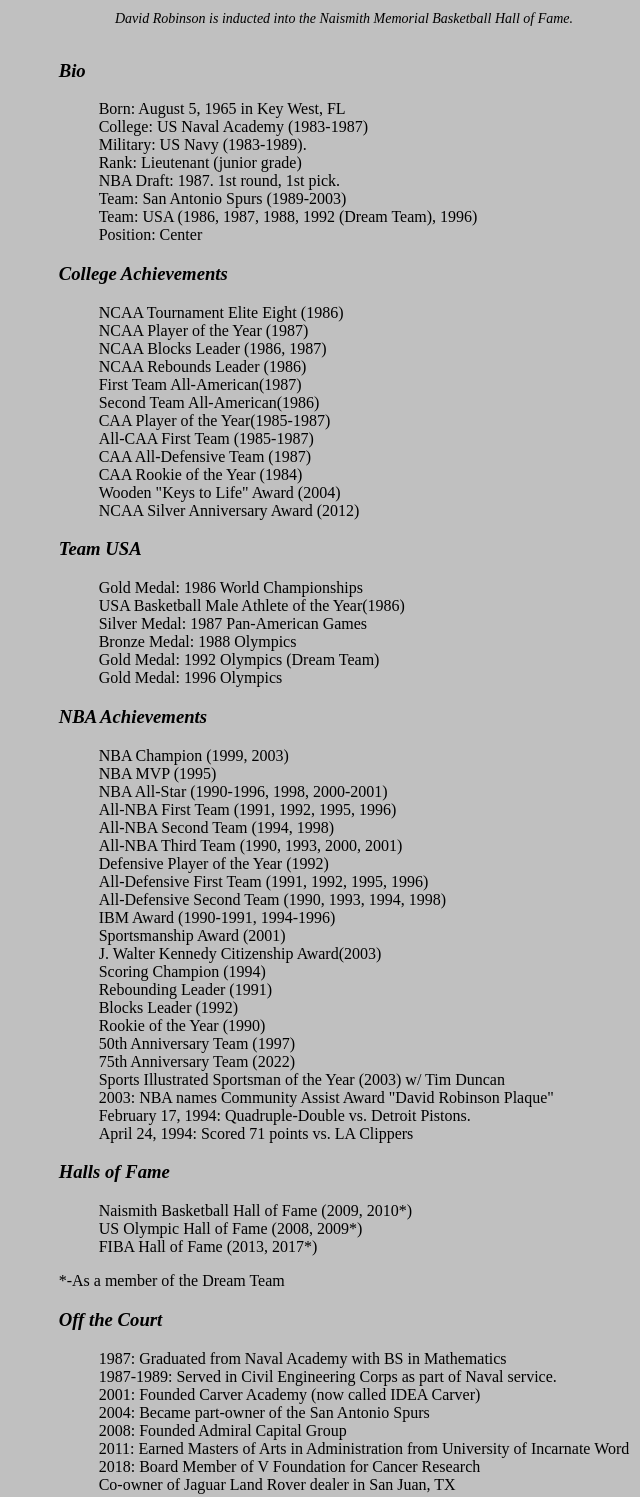
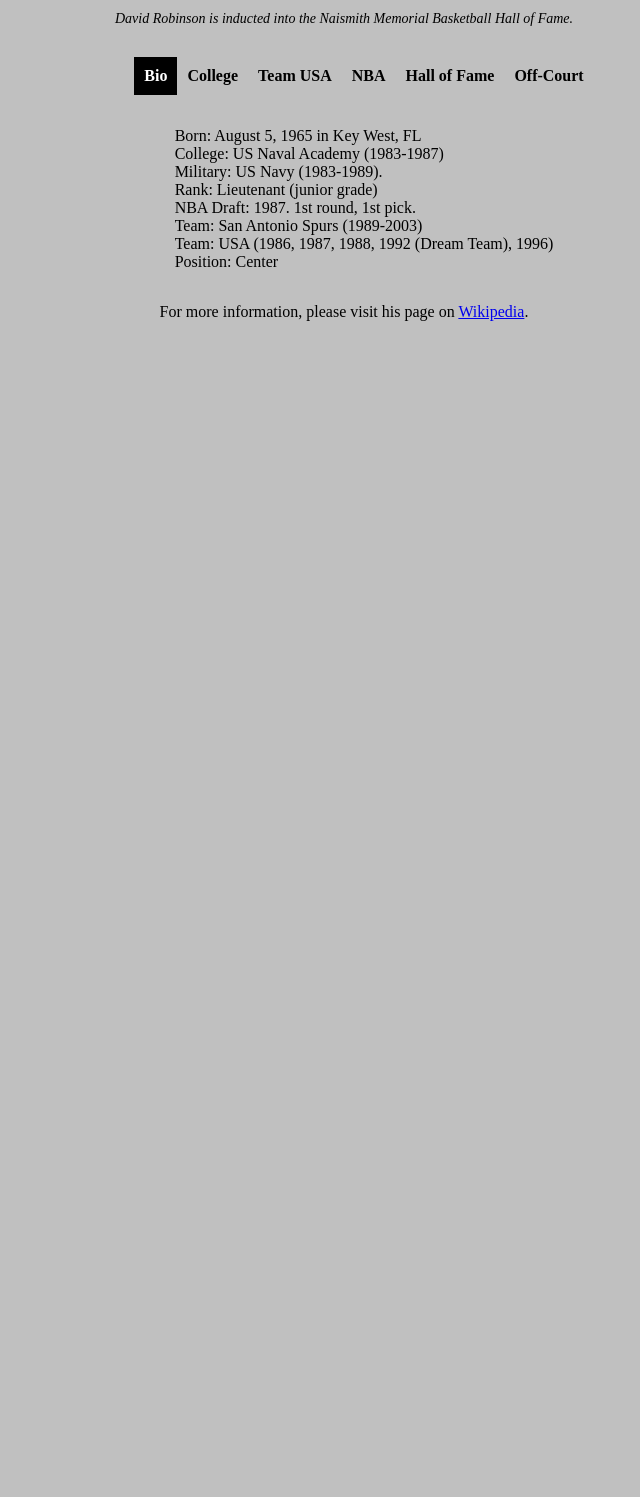
Before and after one commit to cbgalbreath/Tribute-Test-Page, a plain HTML site: page index.html in a window 1280 px wide. Shown: the part 406-1903 px from the top of the page, without its empty margins (296-936 px from the left). After the commit the page ends 800 px from the top, so only its background shows below. Drawn offline with Linux system fonts and the light colour scheme.

Commit message:
Updated tabs for information.

```diff
--- a/index.html
+++ b/index.html
@@ -1,5 +1,5 @@
 <!DOCTYPE HTML>
-<html>
+<html lang="en">
   <head>
     <title>David "The Admiral" Robinson</title>
     <link href="style.css" rel="stylesheet" type="text/css">
@@ -14,10 +14,19 @@
 
       </div>
       <div id="tribute-info">
+        <div class="tabs-container">
+          <ul class="tabs">
+            <li class="tab active" id="bio">Bio</li>
+            <li class="tab" id="college">College</li>
+            <li class="tab" id="usa">Team USA</li>
+            <li class="tab" id="pro">NBA</li>
+            <li class="tab" id="hall">Hall of Fame</li>
+            <li class="tab" id="off">Off-Court</li>
+          </ul>
+        </div>
         <div class="align-block">
-        <div class="bio">
-        <h3>Bio</h3>
-        <ul id="Bio">
+        <div class="section active" id="bio">
+        <ul>
           <li>Born: August 5, 1965 in Key West, FL</li>
           <li>College: US Naval Academy (1983-1987)</li>
           <li>Military: US Navy (1983-1989).</li>
@@ -28,9 +37,8 @@
           <li>Position: Center</li>
         </ul>
       </div>
-          <div class="college">
-          <h3>College Achievements</h3>
-          <ul id="college">
+          <div class="section" id="college">
+          <ul>
             <li>NCAA Tournament Elite Eight (1986)</li>
             <li>NCAA Player of the Year (1987)</li>
             <li>NCAA Blocks Leader (1986, 1987)</li>
@@ -45,9 +53,8 @@
             <li>NCAA Silver Anniversary Award (2012)</li>
         </ul>
       </div>
-        <div class="usa">
-            <h3>Team USA</h3>
-            <ul id="USA">
+        <div class="section" id="usa">
+            <ul>
               <li> Gold Medal: 1986 World Championships</li>
               <li> USA Basketball Male Athlete of the Year(1986)</li>
               <li> Silver Medal: 1987 Pan-American Games</li>
@@ -56,9 +63,8 @@
               <li> Gold Medal: 1996 Olympics</li>
         </ul>
       </div>
-        <div class="nba">
-        <h3>NBA Achievements</h3>
-        <ul id="NBA">
+        <div class="section" id="pro">
+        <ul>
           <li>NBA Champion (1999, 2003)</li>
           <li>NBA MVP (1995)</li>
           <li>NBA All-Star (1990-1996, 1998, 2000-2001)</li>
@@ -83,18 +89,16 @@
           <li>April 24, 1994: Scored 71 points vs. LA Clippers</li>
         </ul>
         </div>
-        <div class="hall">
-        <h3>Halls of Fame</h3>
-        <ul id="halls">
+        <div class="section" id="hall">
+        <ul>
         <li>Naismith Basketball Hall of Fame (2009, 2010*)</li>
         <li>US Olympic Hall of Fame (2008, 2009*)</li>
         <li>FIBA Hall of Fame (2013, 2017*)</li>
         </ul>
       <p>*-As a member of the Dream Team</p>
     </div>
-    <div class="off">
-      <h3>Off the Court</h3>
-      <ul id="other">
+    <div class="section" id="off">
+      <ul>
         <li>1987: Graduated from Naval Academy with BS in Mathematics</li>
         <li>1987-1989: Served in Civil Engineering Corps as part of Naval service.</li>
         <li>2001: Founded Carver Academy (now called IDEA Carver)</li>
@@ -111,5 +115,32 @@
         <p>For more information, please visit his page on <a href="https://en.wikipedia.org/wiki/David_Robinson" id="tribute-link" target="_blank">Wikipedia</a>.</p>
       </div>
      <div>
+
+      <script>
+        const sections = document.querySelectorAll('.section');
+        const tabs = document.querySelectorAll('.tab');
+
+        tabs.forEach((tab) => {
+          tab.addEventListener("click", contentChange);
+        })
+
+        function contentChange(event){
+            const element = event.target;
+            console.log(element);
+            const id = element.id;
+            tabs.forEach((tab) =>{
+              tab.classList.remove('active');
+              if (id === tab.id){
+                tab.classList.add('active');
+              }
+            })
+            sections.forEach((section) => {
+              section.classList.remove('active');
+              if (id === section.id){
+                section.classList.add('active');
+              }
+            })
+          }
+      </script>
   </body>
 </html>
--- a/style.css
+++ b/style.css
@@ -43,9 +43,34 @@ h3 {
   width: 80%;
 }
 
+.tabs-container{
+  align-content: left;
+}
+.tabs{
+  display: flex;
+  font-weight: bold;
+}
+
+.tab{
+  padding: 10px;
+}
+
+.tab.active, .tab:hover{
+  background-color: black;
+  color: white;
+  cursor: pointer;
+}
 
 ul{
   list-style-type: none;
+}
+
+.section{
+  display: none;
+}
+
+.section.active{
+  display: block;
 }
 
 @media (max-width: 800px){
```
